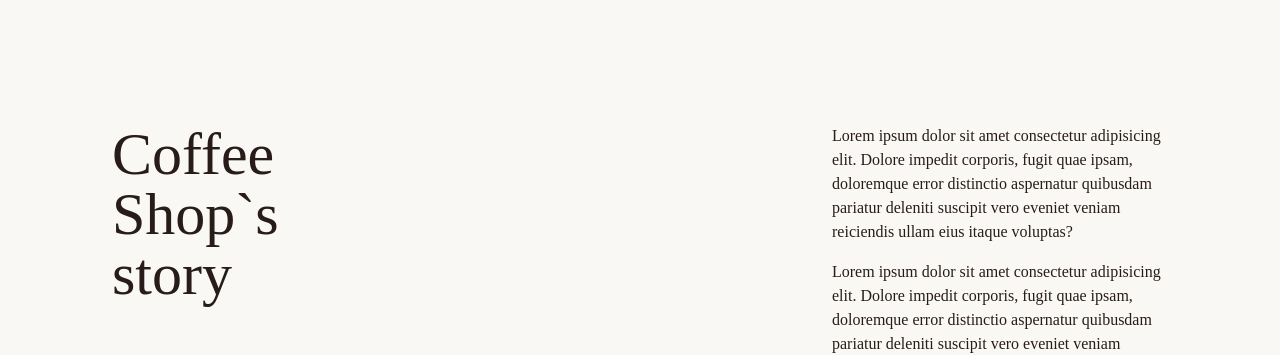
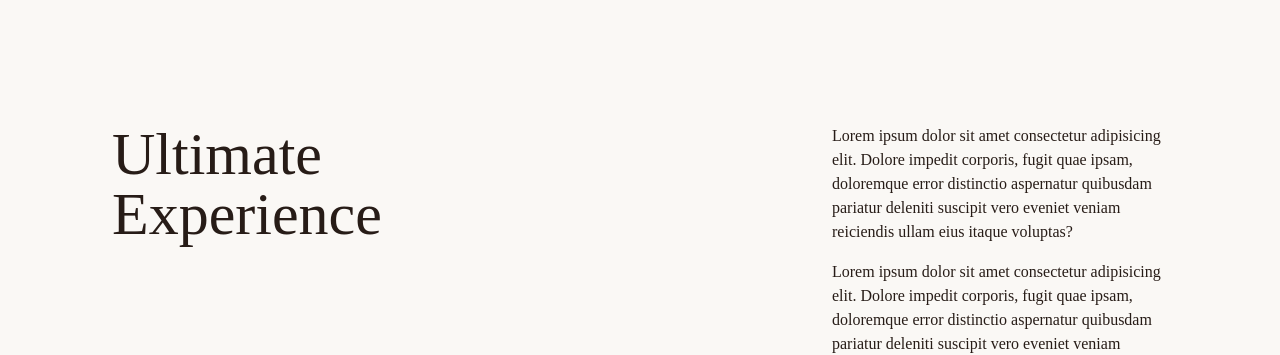
Before and after one commit to DarkoM996/coffeebar-website, a React (Vite) app: page /about in a window 1280 px wide. Shown: the part 2580-2935 px from the top of the page. Built offline with nearby package versions, Linux system fonts and the light colour scheme; a web font is replaced by a local one.

Commit message:
change text in the future

```diff
--- a/src/components/aboutpage-components/AboutValueTwo.tsx
+++ b/src/components/aboutpage-components/AboutValueTwo.tsx
@@ -1,4 +1,4 @@
-import image from "../../images/image7.jpg";
+import image from "../../images/image21.jpg";
 
 const AboutValueTwo = () => {
   return (
@@ -7,7 +7,7 @@ const AboutValueTwo = () => {
       <div className="grid grid-cols-1 md:grid-cols-2 lg:grid-cols-6 w-full h-full gap-6 lg:gap-y-16">
         <div className="lg:col-span-4">
           <h2 className="text-3xl md:text-4xl lg:text-6xl lg:w-1/3">
-            Coffee Shop`s story
+            Ultimate Experience
           </h2>
         </div>
         <div className="grid grid-cols-1 gap-4 lg:col-span-2">
```
